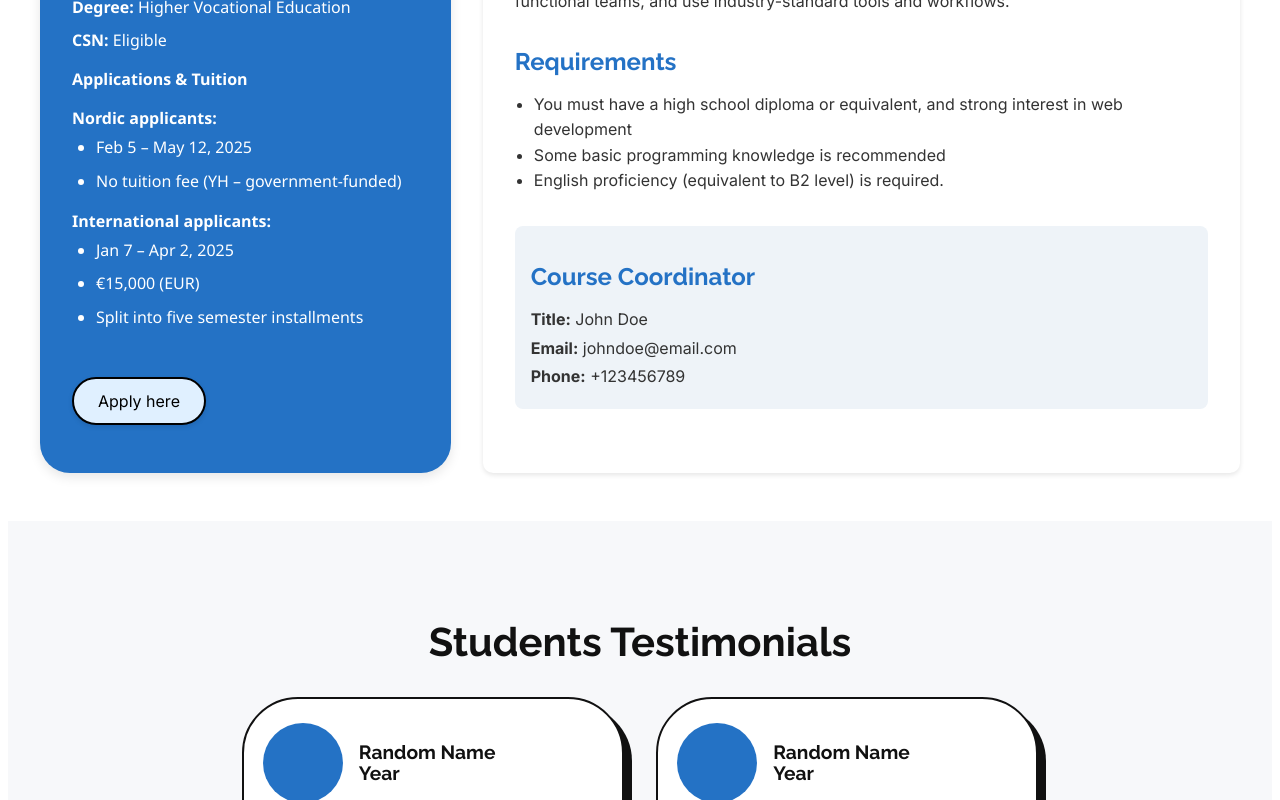
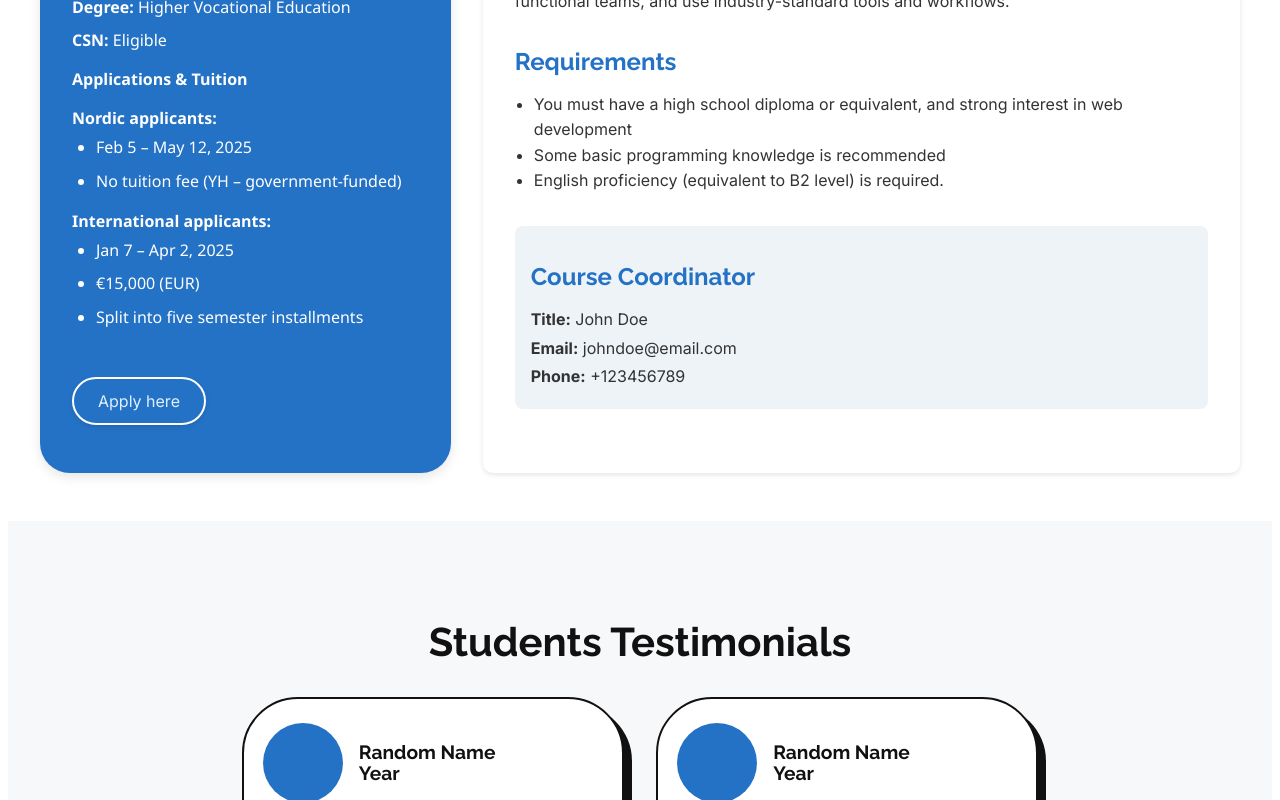
Before and after one commit to camposjoaoc/course-catalog, a React (Vite) app in the folder client/: page /school-catalog/course/1 in a window 1280 px wide. In both pictures the pointer is over the button "Apply here". Shown: the part 919-1719 px from the top of the page. Built offline with nearby package versions, Linux system fonts and the light colour scheme; the HTML template or start-up script is replaced by a standard one.

Commit message:
apply button

```diff
--- a/client/src/styles/CoursePage.scss
+++ b/client/src/styles/CoursePage.scss
@@ -132,7 +132,9 @@
         box-shadow: 0px 2px 5px rgba(0, 0, 0, 0.1);
 
         &:hover {
-          background-color: #e0f0ff;
+          background-color: $color-primary;
+          color: $color-secondary;
+          border: 2px solid #fff;
         }
       }
     }
```
